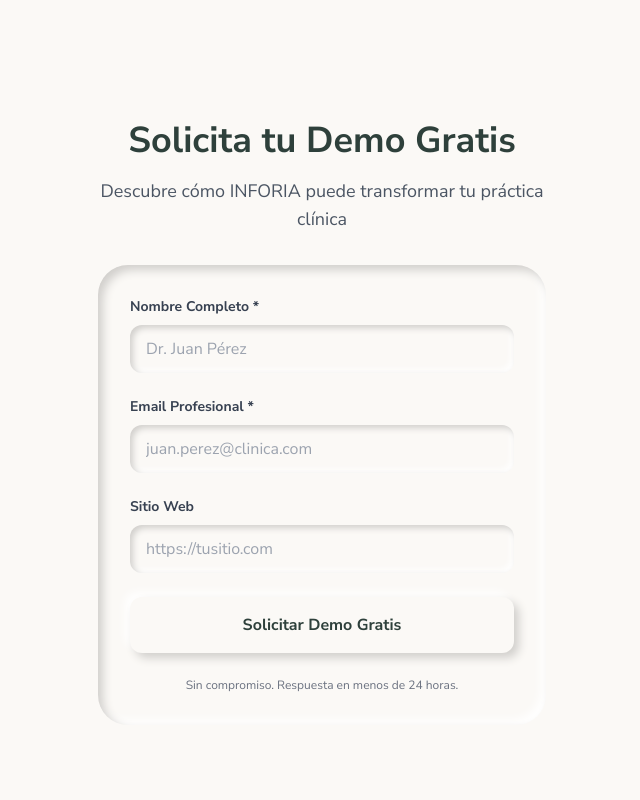
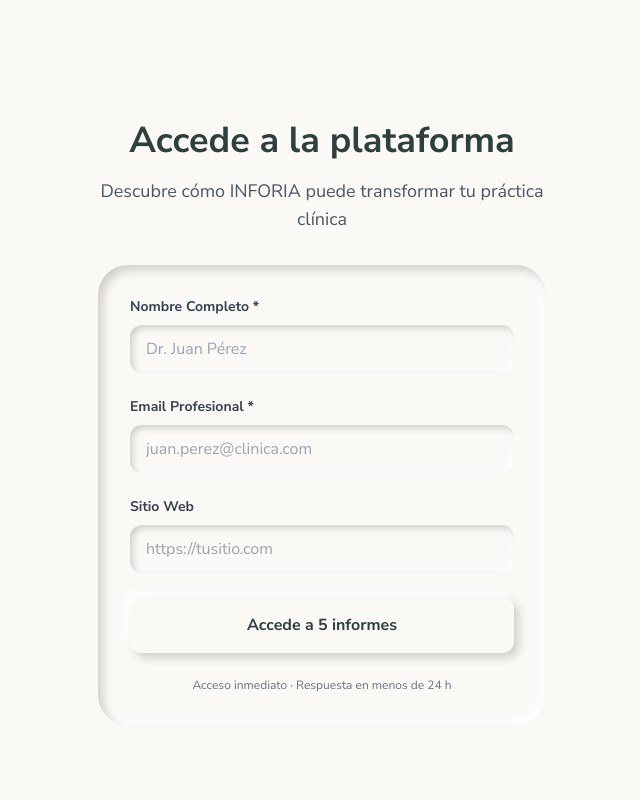
Before and after one commit to MiquelUB/inforia_landing, a Next.js app: page / in a window 1280 px wide. Shown: the part 840-1640 px from the top of the page, without its empty margins (318-958 px from the left). Built offline with nearby package versions, Linux system fonts and the light colour scheme; no server answers.

Commit message:
Update pricing terminology and lead form copy

```diff
--- a/src/components/sections/lead-form.tsx
+++ b/src/components/sections/lead-form.tsx
@@ -100,7 +100,7 @@
             <div className="max-w-md mx-auto">
                 <div className="text-center mb-8">
                     <h2 className="text-4xl font-bold text-inforia-green mb-4">
-                        Solicita tu Demo Gratis
+                        Accede a la plataforma
                     </h2>
                     <p className="text-lg text-gray-600">
                         Descubre cómo INFORIA puede transformar tu práctica clínica
@@ -182,11 +182,11 @@
                         disabled={isSubmitting}
                         className="w-full py-4 rounded-xl font-bold text-inforia-green bg-background shadow-[5px_5px_10px_#d1cfcc,-5px_-5px_10px_#ffffff] hover:shadow-[3px_3px_6px_#d1cfcc,-3px_-3px_6px_#ffffff] active:shadow-[inset_3px_3px_6px_#d1cfcc,inset_-3px_-3px_6px_#ffffff] transition-all duration-300 disabled:opacity-50"
                     >
-                        {isSubmitting ? 'Enviando...' : 'Solicitar Demo Gratis'}
+                        {isSubmitting ? 'Enviando...' : 'Accede a 5 informes'}
                     </button>
 
                     <p className="text-xs text-center text-gray-500">
-                        Sin compromiso. Respuesta en menos de 24 horas.
+                        Acceso inmediato · Respuesta en menos de 24 h
                     </p>
                 </form>
             </div>
--- a/src/components/sections/pricing-section.tsx
+++ b/src/components/sections/pricing-section.tsx
@@ -25,7 +25,7 @@
   popular: true,
   priceId: process.env.NEXT_PUBLIC_STRIPE_PRICE_FLASH || process.env.NEXT_PUBLIC_STRIPE_FLASH_PRICE_ID || '',
   features: [
-    '5 Informes Completos',
+    '5 Créditos Completos',
     'Acceso total a todas las funciones',
     'Sin caducidad',
     'Pago único (sin suscripción)',
@@ -42,7 +42,7 @@
     popular: false,
     priceId: process.env.NEXT_PUBLIC_STRIPE_PRICE_PRO || process.env.NEXT_PUBLIC_STRIPE_PROFESIONAL_PRICE_ID || '',
     features: [
-      '100 informes incluidos',
+      '100 Créditos incluidos',
       'Gestión de agenda y pagos',
       'Dossier clínico completo',
     ],
@@ -55,7 +55,7 @@
     popular: true,
     priceId: process.env.NEXT_PUBLIC_STRIPE_PRICE_PRO_PLUS || process.env.NEXT_PUBLIC_STRIPE_DUO_PRICE_ID || '',
     features: [
-      '200 informes incluidos',
+      '200 Créditos incluidos',
       'Todo lo del plan PRO',
       'Prioridad en soporte',
     ],
@@ -68,7 +68,7 @@
     popular: false,
     priceId: process.env.NEXT_PUBLIC_STRIPE_PRICE_EQUIPO || process.env.NEXT_PUBLIC_STRIPE_EQUIPO_PRICE_ID || '',
     features: [
-      '300 informes incluidos',
+      '300 Créditos incluidos',
       '3 Usuarios',
       'Panel de gestión de equipo',
     ],
@@ -81,7 +81,7 @@
     popular: false,
     priceId: process.env.NEXT_PUBLIC_STRIPE_CLINICA_PRICE_ID || process.env.NEXT_PUBLIC_STRIPE_PRICE_CLINICA || '',
     features: [
-      '400 informes incluidos',
+      '400 Créditos incluidos',
       '4 Usuarios',
       'Roles y permisos avanzados',
     ],
@@ -94,7 +94,7 @@
     popular: false,
     priceId: process.env.NEXT_PUBLIC_STRIPE_PRICE_CENTRO || process.env.NEXT_PUBLIC_STRIPE_CENTRO_PRICE_ID || '',
     features: [
-      '500 informes incluidos',
+      '500 Créditos incluidos',
       '5 Usuarios',
       'API de integración',
     ],
@@ -221,7 +221,7 @@
                       </button>
                     </div>
                     <p className="text-xs text-center text-gray-500 mt-2">
-                      {seats * 100} informes incluidos
+                      {seats * 100} Créditos incluidos
                     </p>
                   </div>
                 )}
@@ -230,7 +230,7 @@
                   <div className="flex items-center gap-2 text-inforia-green font-bold text-sm">
                     <Gift className="w-4 h-4" />
                     <span>
-                      {plan.isDynamic ? `${seats * 100}` : plan.reports} {plan.isDynamic ? 'Informes' : (plan.name === 'PRO' || plan.name === 'PRO+' ? 'informes' : 'Informes')}
+                      {plan.isDynamic ? `${seats * 100}` : plan.reports} Créditos
                     </span>
                   </div>
                   <div className="flex items-center gap-2 text-gray-600 text-sm">
```
